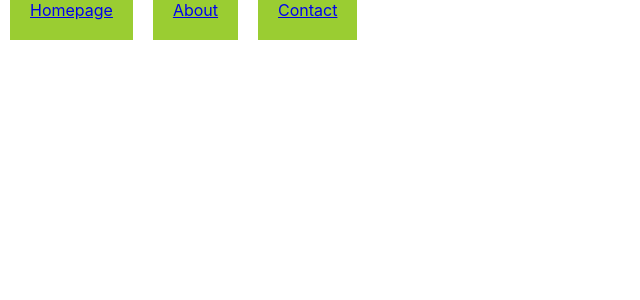
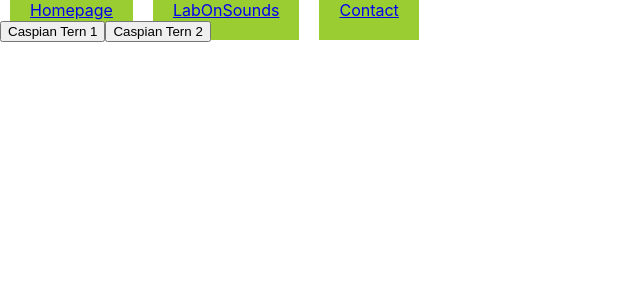
Before and after one commit to rhiz0m/metaReact, a JavaScript app: page /labOnSounds in a window 1280 px wide. Shown: the top 300 px of the page, without its empty margins (0-640 px from the left). Built offline with nearby package versions, Linux system fonts and the light colour scheme; the HTML template or start-up script is replaced by a standard one.

Commit message:
Lab on Bird Sounds

```diff
--- a/src/App.js
+++ b/src/App.js
@@ -1,19 +1,18 @@
 import "./App.css"
 import Homepage from "./module3/Labs_module3/Homepage"
 import Contact from "./module3/Labs_module3/Contact"
-import About from "./module3/Labs_module3/About"
+import LabOnSounds from "./module3/Labs_module3/LabOnSounds"
 import { Route, Link, Routes } from "react-router-dom"
 
 function App() {
-
   return (
     <div>
       <nav>
         <Link to="/" className="nav-item">
           Homepage
         </Link>
-        <Link to="/about" className="nav-item">
-          About
+        <Link to="/labOnSounds" className="nav-item">
+          LabOnSounds
         </Link>
         <Link to="/contact" className="nav-item">
           Contact
@@ -21,7 +20,7 @@
       </nav>
       <Routes>
         <Route path="/" element={<Homepage />}></Route>
-        <Route path="/about" element={<About />}></Route>
+        <Route path="/labOnSounds" element={<LabOnSounds />}></Route>
         <Route path="/contact" element={<Contact />}></Route>
       </Routes>
     </div>
--- a/src/module3/Labs_module3/About.js
+++ /dev/null
@@ -1,10 +0,0 @@
-
-function About() {
-    return (
-      <>
-        <h1>About AboutLittleLemon</h1>
-      </>
-    )
-}
-
-export default About
--- /dev/null
+++ b/src/module3/Labs_module3/LabOnSounds.js
@@ -0,0 +1,39 @@
+
+function LabOnSounds() {
+
+  const bird1 = new Audio(
+    "https://upload.wikimedia.org/wikipedia/commons/9/9b/Hydroprogne_caspia_-_Caspian_Tern_XC432679.mp3"
+  );
+
+  const bird2 = new Audio(
+    "https://upload.wikimedia.org/wikipedia/commons/b/b5/Hydroprogne_caspia_-_Caspian_Tern_XC432881.mp3"
+  );
+
+  function toggle1() {
+    if (bird1.paused) {
+      bird2.pause()
+      bird1.play();
+    } else {
+      bird1.pause();
+
+    }
+  };
+
+  function toggle2() {
+    if (bird2.paused) {
+      bird1.pause()
+      bird2.play()
+    } else {
+      bird2.pause()
+    }
+  }
+
+  return (
+    <div>
+      <button onClick={toggle1}>Caspian Tern 1</button>
+      <button onClick={toggle2}>Caspian Tern 2</button>
+    </div>
+  );
+}
+
+export default LabOnSounds
```
